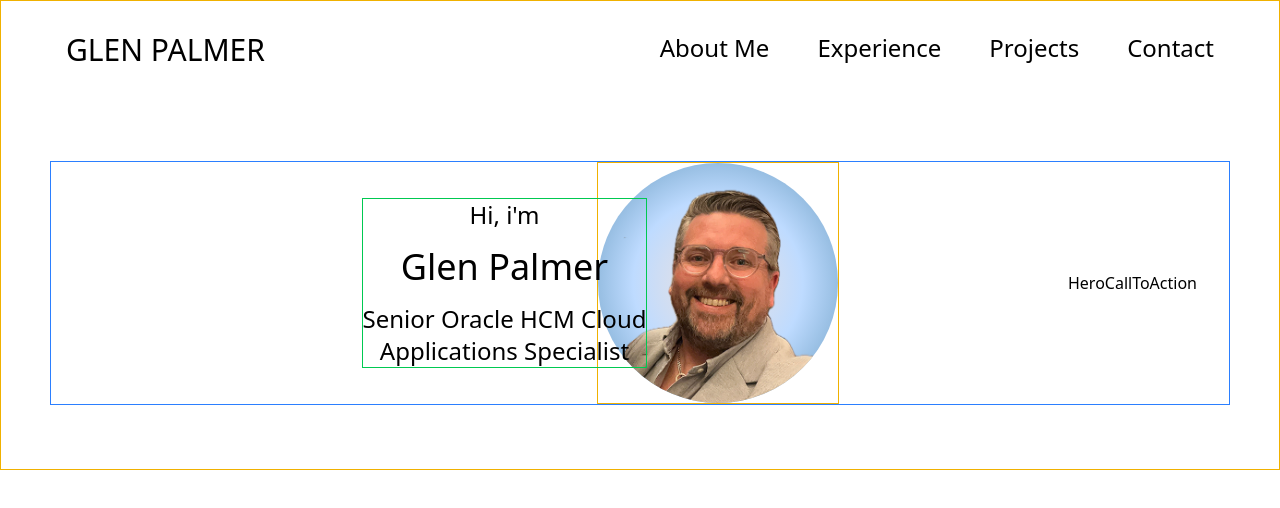
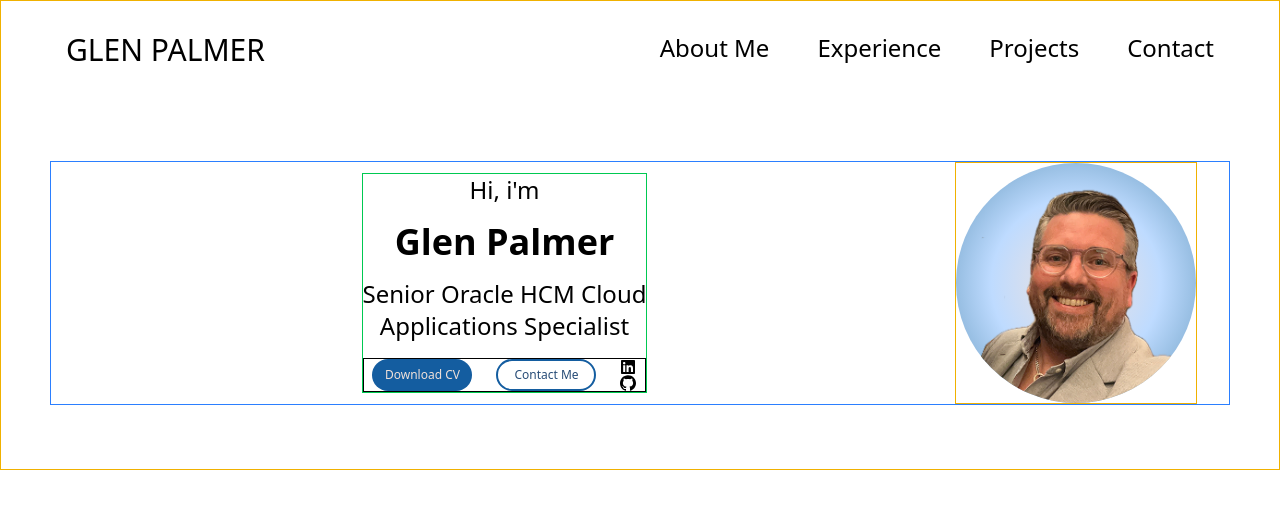
Before and after one commit to glenpalmer/glenpalmer.co.uk, a React (Vite) app: page / in a window 1280 px wide. Shown: the top 508 px of the page. Built offline with nearby package versions, Linux system fonts and the light colour scheme.

Commit message:
Continue the hero section

```diff
--- a/src/assets/components/sectionHero/HeroCallToAction.jsx
+++ b/src/assets/components/sectionHero/HeroCallToAction.jsx
@@ -1,7 +1,20 @@
 import React from "react";
+import HeroLinks from "./HeroLinks";
 
 const HeroCallToAction = () => {
-  return <div>HeroCallToAction</div>;
+  return (
+    <div className="border flex justify-center gap-6">
+      <div className="h-8 w-[100px] rounded-4xl bg-blue2 items-center text-xs justify-center flex text-white">
+        Download CV
+      </div>
+      <div className=" border-2 border-blue2 border-width h-8 w-[100px] rounded-2xl text-xs items-center justify-center flex text-blue3">
+        Contact Me
+      </div>
+      <div className="flex">
+        <HeroLinks />
+      </div>
+    </div>
+  );
 };
 
 export default HeroCallToAction;
--- a/src/assets/components/sectionHero/HeroLinks.jsx
+++ b/src/assets/components/sectionHero/HeroLinks.jsx
@@ -1,7 +1,18 @@
 import React from "react";
+import { FaLinkedin } from "react-icons/fa";
+import { ImGithub } from "react-icons/im";
 
 const HeroLinks = () => {
-  return <div>HeroLinks</div>;
+  return (
+    <div>
+      <div>
+        <FaLinkedin />
+      </div>
+      <div>
+        <ImGithub />
+      </div>
+    </div>
+  );
 };
 
 export default HeroLinks;
--- a/src/assets/components/sectionHero/HeroMain.jsx
+++ b/src/assets/components/sectionHero/HeroMain.jsx
@@ -1,7 +1,6 @@
 import React from "react";
 import HeroText from "./HeroText";
 import HeroImage from "./HeroImage";
-import HeroCallToAction from "./HeroCallToAction";
 
 const HeroMain = () => {
   return (
@@ -9,7 +8,6 @@ const HeroMain = () => {
       <div className="border border-blue-500 relative flex max-w-[1180px] mx-auto justify-between items-center px-8">
         <HeroText />
         <HeroImage />
-        <HeroCallToAction />
       </div>
     </div>
   );
--- a/src/assets/components/sectionHero/HeroText.jsx
+++ b/src/assets/components/sectionHero/HeroText.jsx
@@ -1,14 +1,20 @@
 import React from "react";
+import HeroCallToAction from "./HeroCallToAction";
 
 const HeroText = () => {
   return (
     <div className="border border-green-500 flex flex-col h-full gap-4 relative left-[25%]">
       <h2 className="text-2xl text-center">Hi, i'm</h2>
-      <h1 className="text-4xl text-center">Glen Palmer</h1>
+      <h1 className="text-4xl text-center font-bold">Glen Palmer</h1>
       <h2 className="text-2xl text-center">
         Senior Oracle HCM Cloud
         <br /> Applications Specialist
       </h2>
+      <div className="boreder border-black">
+        <div>
+          <HeroCallToAction />
+        </div>
+      </div>
     </div>
   );
 };
```
